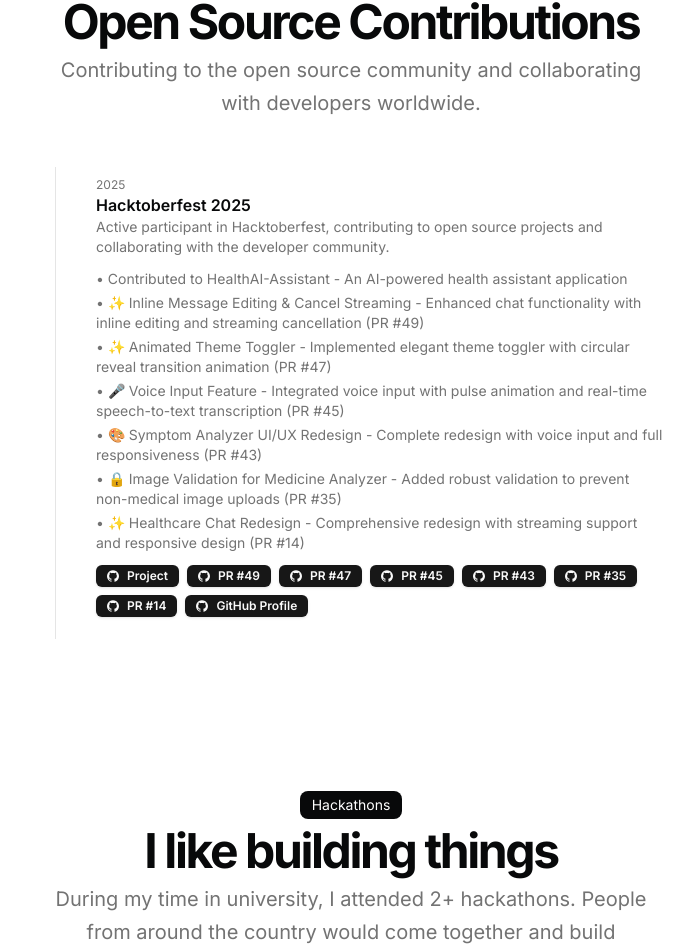
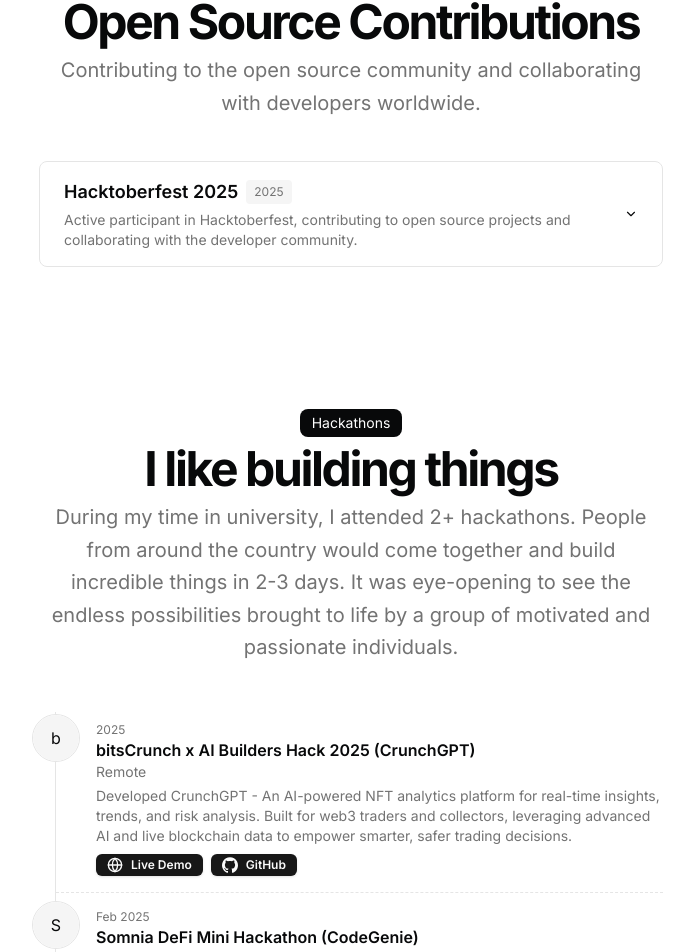
Before and after one commit to ShivamSoni20/ShivamSoni, a Next.js app: page / in a window 1280 px wide. Shown: the part 2037-2989 px from the top of the page, without its empty margins (289-983 px from the left). Built offline with nearby package versions, Linux system fonts and the light colour scheme.

Commit message:
feat(add): os contribution dropdown

```diff
--- a/src/app/page.tsx
+++ b/src/app/page.tsx
@@ -6,6 +6,7 @@
 import { Avatar, AvatarFallback, AvatarImage } from "@/components/ui/avatar";
 import { Badge } from "@/components/ui/badge";
 import { Button } from "@/components/ui/button";
+import { Collapsible } from "@/components/ui/collapsible";
 import { DATA } from "@/data/resume";
 import Link from "next/link";
 import Markdown from "react-markdown";
@@ -171,53 +172,52 @@
             </div>
           </BlurFade>
           <BlurFade delay={BLUR_FADE_DELAY * 14}>
-            <ul className="mb-4 ml-4 divide-y divide-dashed border-l max-w-[800px] mx-auto">
+            <div className="max-w-[800px] mx-auto space-y-4">
               {DATA.openSourceContributions.map((contribution, id) => (
                 <BlurFade
                   key={contribution.title}
                   delay={BLUR_FADE_DELAY * 15 + id * 0.05}
                 >
-                  <li className="relative ml-10 py-4">
-                    <div className="flex flex-1 flex-col justify-start gap-1">
-                      {contribution.year && (
-                        <time className="text-xs text-muted-foreground">
-                          {contribution.year}
-                        </time>
-                      )}
-                      <h3 className="font-semibold leading-none">
-                        {contribution.title}
-                      </h3>
-                      {contribution.description && (
-                        <p className="text-sm text-muted-foreground">
-                          {contribution.description}
-                        </p>
-                      )}
+                  <Collapsible
+                    title={contribution.title}
+                    year={contribution.year}
+                    description={contribution.description}
+                    defaultOpen={false}
+                  >
+                    <div className="space-y-4">
                       {contribution.contributions && (
-                        <ul className="mt-2 space-y-1">
+                        <div>
+                          <h4 className="font-semibold mb-2">Contributions:</h4>
+                          <ul className="space-y-2">
                             {contribution.contributions.map((item, idx) => (
-                            <li key={idx} className="text-sm text-muted-foreground">
-                              • {item}
+                              <li key={idx} className="text-sm text-muted-foreground flex items-start gap-2">
+                                <span className="mt-1">•</span>
+                                <span>{item}</span>
                               </li>
                             ))}
                           </ul>
+                        </div>
                       )}
                       {contribution.links && contribution.links.length > 0 && (
-                        <div className="mt-2 flex flex-row flex-wrap items-start gap-2">
+                        <div>
+                          <h4 className="font-semibold mb-2">Links:</h4>
+                          <div className="flex flex-row flex-wrap items-start gap-2">
                             {contribution.links.map((link, idx) => (
                               <Link href={link.href} key={idx} target="_blank">
-                              <Badge className="flex gap-2">
+                                <Badge className="flex gap-2 hover:bg-primary/80 transition-colors">
                                   {link.icon}
                                   {link.type}
                                 </Badge>
                               </Link>
                             ))}
                           </div>
+                        </div>
                       )}
                     </div>
-                  </li>
+                  </Collapsible>
                 </BlurFade>
               ))}
-            </ul>
+            </div>
           </BlurFade>
         </div>
       </section>
--- /dev/null
+++ b/src/components/ui/collapsible.tsx
@@ -0,0 +1,64 @@
+"use client"
+
+import * as React from "react"
+import { ChevronDown } from "lucide-react"
+import { cn } from "@/lib/utils"
+
+interface CollapsibleProps {
+  title: string
+  year?: number
+  description?: string
+  children: React.ReactNode
+  defaultOpen?: boolean
+}
+
+export function Collapsible({
+  title,
+  year,
+  description,
+  children,
+  defaultOpen = false,
+}: CollapsibleProps) {
+  const [isOpen, setIsOpen] = React.useState(defaultOpen)
+
+  return (
+    <div className="border rounded-lg overflow-hidden">
+      <button
+        onClick={() => setIsOpen(!isOpen)}
+        className="w-full px-6 py-4 flex items-center justify-between hover:bg-muted/50 transition-colors"
+      >
+        <div className="flex flex-col items-start gap-1">
+          <div className="flex items-center gap-2">
+            <h3 className="font-semibold text-lg">{title}</h3>
+            {year && (
+              <span className="text-xs text-muted-foreground bg-muted px-2 py-1 rounded">
+                {year}
+              </span>
+            )}
+          </div>
+          {description && (
+            <p className="text-sm text-muted-foreground text-left">
+              {description}
+            </p>
+          )}
+        </div>
+        <ChevronDown
+          className={cn(
+            "h-5 w-5 transition-transform duration-200",
+            isOpen && "transform rotate-180"
+          )}
+        />
+      </button>
+      <div
+        className={cn(
+          "grid transition-all duration-200 ease-in-out",
+          isOpen ? "grid-rows-[1fr] opacity-100" : "grid-rows-[0fr] opacity-0"
+        )}
+      >
+        <div className="overflow-hidden">
+          <div className="px-6 py-4 border-t">{children}</div>
+        </div>
+      </div>
+    </div>
+  )
+}
```
Lines whose indentation alone changed are shown as unchanged.
